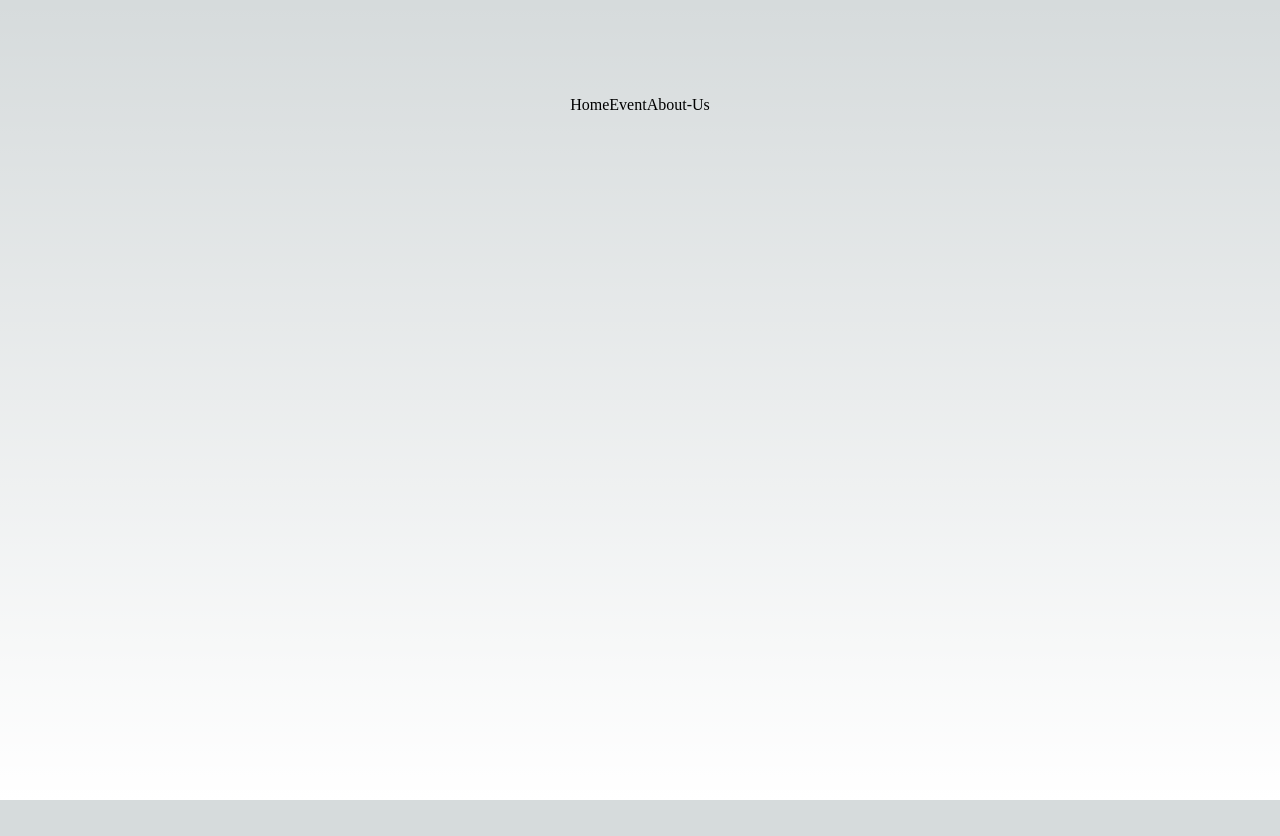
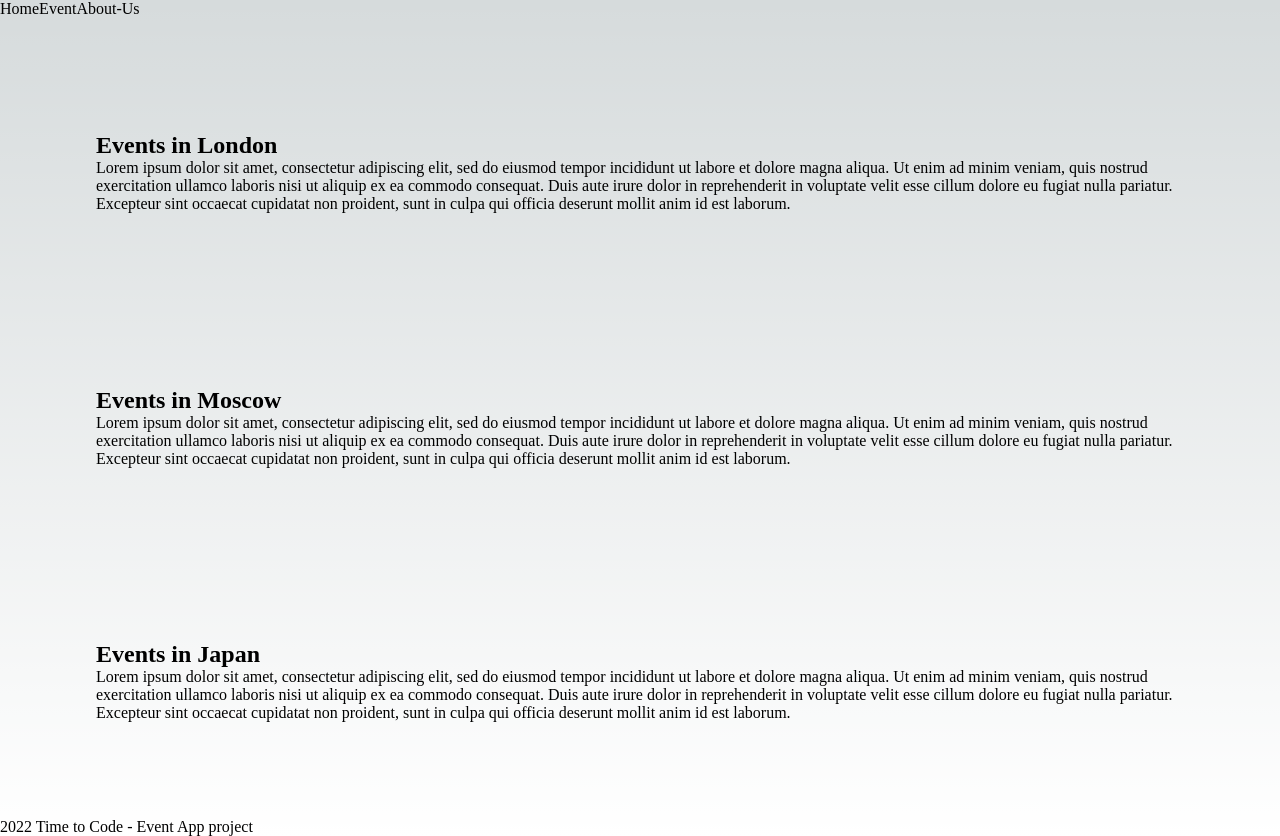
Before and after one commit to BlackWatch021/eventApp, a Next.js app: page / in a window 1280 px wide. Before the commit the page ends 800 px from the top, so only its background shows below. Built offline with nearby package versions, Linux system fonts and the light colour scheme.

Commit message:
Basic pages and routing is done

```diff
--- a/src/pages/index.js
+++ b/src/pages/index.js
@@ -14,15 +14,60 @@ export default function Home() {
         <meta name="viewport" content="width=device-width, initial-scale=1" />
         <link rel="icon" href="/favicon.ico" />
       </Head>
-      <main className={styles.main}>
       <header>
         <nav>
+          <img />
           <a href="/">Home</a>
           <a href="/events">Event</a>
           <a href="/about-us">About-Us</a>
         </nav>
       </header>
+
+      <main className={styles.main}>
+        <a href="">
+          <img />
+          <h2>Events in London</h2>
+          <p>
+            Lorem ipsum dolor sit amet, consectetur adipiscing elit, sed do
+            eiusmod tempor incididunt ut labore et dolore magna aliqua. Ut enim
+            ad minim veniam, quis nostrud exercitation ullamco laboris nisi ut
+            aliquip ex ea commodo consequat. Duis aute irure dolor in
+            reprehenderit in voluptate velit esse cillum dolore eu fugiat nulla
+            pariatur. Excepteur sint occaecat cupidatat non proident, sunt in
+            culpa qui officia deserunt mollit anim id est laborum.
+          </p>
+        </a>
+        <a href="">
+          <img />
+          <h2>Events in Moscow</h2>
+          <p>
+            Lorem ipsum dolor sit amet, consectetur adipiscing elit, sed do
+            eiusmod tempor incididunt ut labore et dolore magna aliqua. Ut enim
+            ad minim veniam, quis nostrud exercitation ullamco laboris nisi ut
+            aliquip ex ea commodo consequat. Duis aute irure dolor in
+            reprehenderit in voluptate velit esse cillum dolore eu fugiat nulla
+            pariatur. Excepteur sint occaecat cupidatat non proident, sunt in
+            culpa qui officia deserunt mollit anim id est laborum.
+          </p>
+        </a>
+        <a href="">
+          <img />
+          <h2>Events in Japan</h2>
+          <p>
+            Lorem ipsum dolor sit amet, consectetur adipiscing elit, sed do
+            eiusmod tempor incididunt ut labore et dolore magna aliqua. Ut enim
+            ad minim veniam, quis nostrud exercitation ullamco laboris nisi ut
+            aliquip ex ea commodo consequat. Duis aute irure dolor in
+            reprehenderit in voluptate velit esse cillum dolore eu fugiat nulla
+            pariatur. Excepteur sint occaecat cupidatat non proident, sunt in
+            culpa qui officia deserunt mollit anim id est laborum.
+          </p>
+        </a>
       </main>
+
+      <footer>
+        <p> 2022 Time to Code - Event App project</p>
+      </footer>
     </>
   );
 }
```
Also changed, not shown: src/pages/about-us.js (+15 -1 lines), src/pages/events/[cat]/[id].js (added, +7 -0 lines), src/pages/events/[cat]/index.js (added, +14 -0 lines), src/pages/events/index.js (+19 -1 lines). Lines whose indentation alone changed are shown as unchanged.
